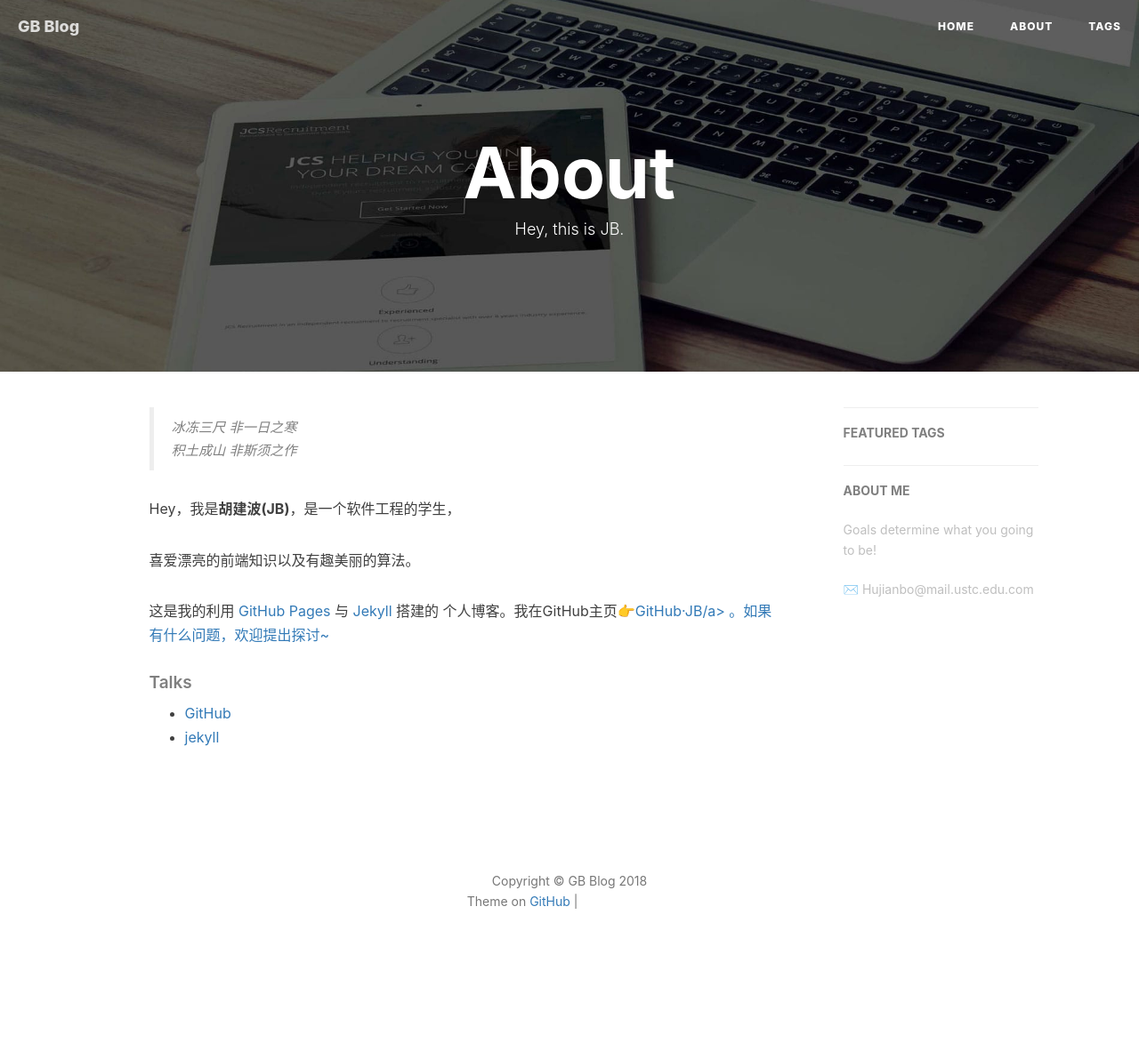
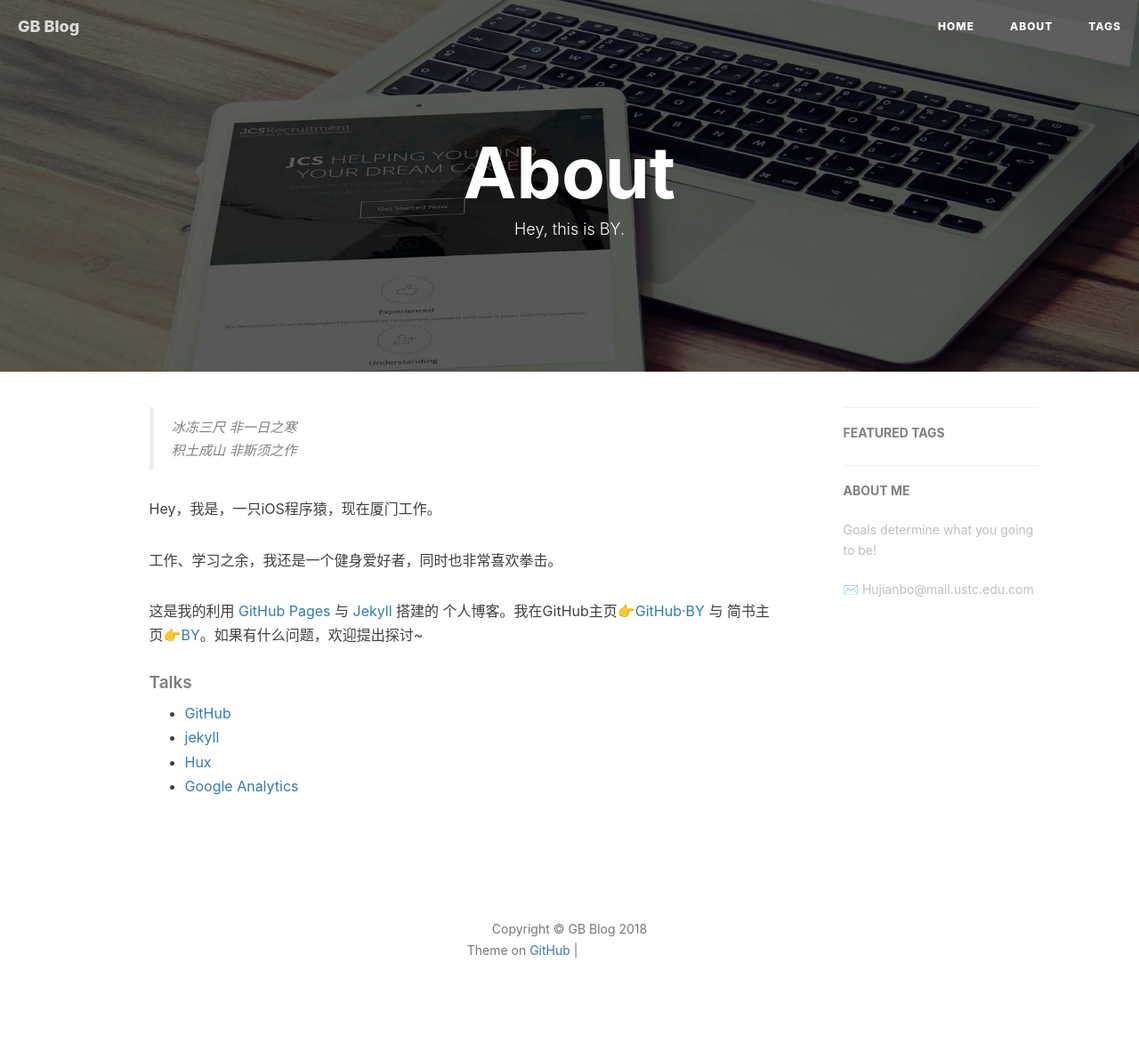
Before and after one commit to Hujianboo/Hujianboo.github.io, a Jekyll site: the page built from about.html, in a window 1280 px wide. Shown: the whole page at 89% size. Built offline with Jekyll 4.4.1, drawn with Linux system fonts in a browser that asks for light colours; nearby versions of some CDN libraries; comment, search, counter and statistics services are not loaded; before the commit the page ends 1118 px from its top, so only the background shows below that; grey boxes are pictures that could not be loaded.

Commit message:
new blog

```diff
--- a/about.html
+++ b/about.html
@@ -1,7 +1,7 @@
 ---
 layout: page
 title: "About"
-description: "Hey, this is JB."
+description: "Hey, this is BY."
 header-img: "img/post-bg-rwd.jpg"
 ---
 
@@ -18,11 +18,11 @@ header-img: "img/post-bg-rwd.jpg"
     <blockquote><p>冰冻三尺 非一日之寒<br>
     积土成山 非斯须之作</p></blockquote>
 
-    <p>Hey，我是<strong>胡建波(JB)</strong>，是一个软件工程的学生，</p>
+    <p>Hey，我是<strong></strong>，一只iOS程序猿，现在厦门工作。</p>
 
-    <p>喜爱漂亮的前端知识以及有趣美丽的算法。</p>
+    <p>工作、学习之余，我还是一个健身爱好者，同时也非常喜欢拳击。</p>
 
-    <p>这是我的利用 <a href="https://pages.github.com/">GitHub Pages</a> 与 <a href="http://jekyll.com.cn/">Jekyll</a> 搭建的 个人博客。我在GitHub主页<a href="https://github.com/Hujianboo">👉GitHub·JB/a> 。如果有什么问题，欢迎提出探讨~</p>
+    <p>这是我的利用 <a href="https://pages.github.com/">GitHub Pages</a> 与 <a href="http://jekyll.com.cn/">Jekyll</a> 搭建的 个人博客。我在GitHub主页<a href="https://github.com/qiubaiying">👉GitHub·BY</a> 与 简书主页<a href="https://http://www.jianshu.com/u/e71990ada2fd">👉BY</a>。如果有什么问题，欢迎提出探讨~</p>
 
     <p></p>
 
@@ -31,7 +31,8 @@ header-img: "img/post-bg-rwd.jpg"
     <ul>
         <li><a href="https://github.com">GitHub</a></li>
         <li><a href="http://jekyll.com.cn/">jekyll</a></li>
-
+        <li><a href="http://huangxuan.me/">Hux</a></li>
+        <li><a href="https://analytics.google.com/analytics">Google Analytics</a></li>
     </ul>
 </div>
 
```
Also changed, not shown: _posts/TCP源码分析---握手.md (added, +72 -0 lines).
